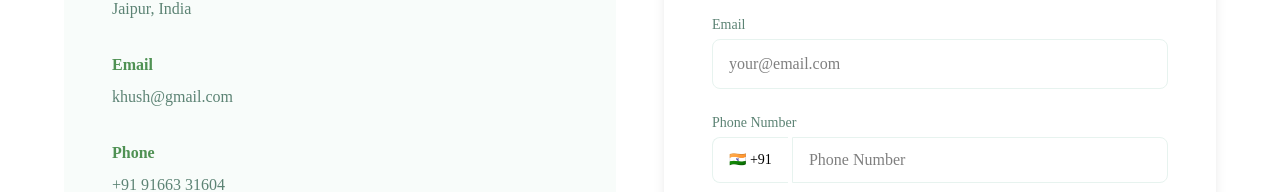
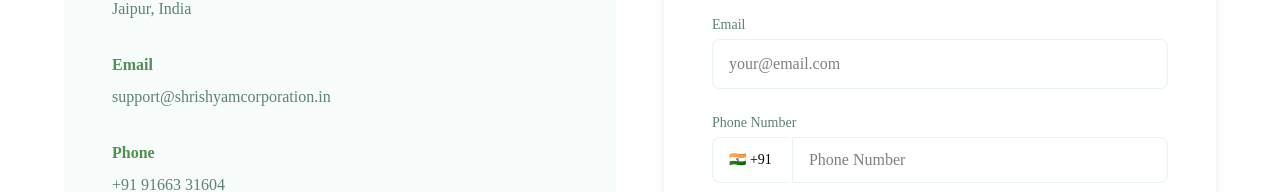
Before and after one commit to KushagraDangayach/ShreeShyamCorporation, a React (Vite) app: page /contact in a window 1280 px wide. Shown: the part 731-923 px from the top of the page. Built offline with nearby package versions, Linux system fonts and the light colour scheme.

Commit message:
chaned email

```diff
--- a/src/compo/Contact.jsx
+++ b/src/compo/Contact.jsx
@@ -45,7 +45,7 @@ const Contact = () => {
                   </div>
                   <div>
                     <h3 className="font-semibold text-[#4F9153] mb-2">Email</h3>
-                    <p className="text-[#5C8374]">khush@gmail.com</p>
+                    <p className="text-[#5C8374]">support@shrishyamcorporation.in</p>
                   </div>
                   <div>
                     <h3 className="font-semibold text-[#4F9153] mb-2">Phone</h3>
```
